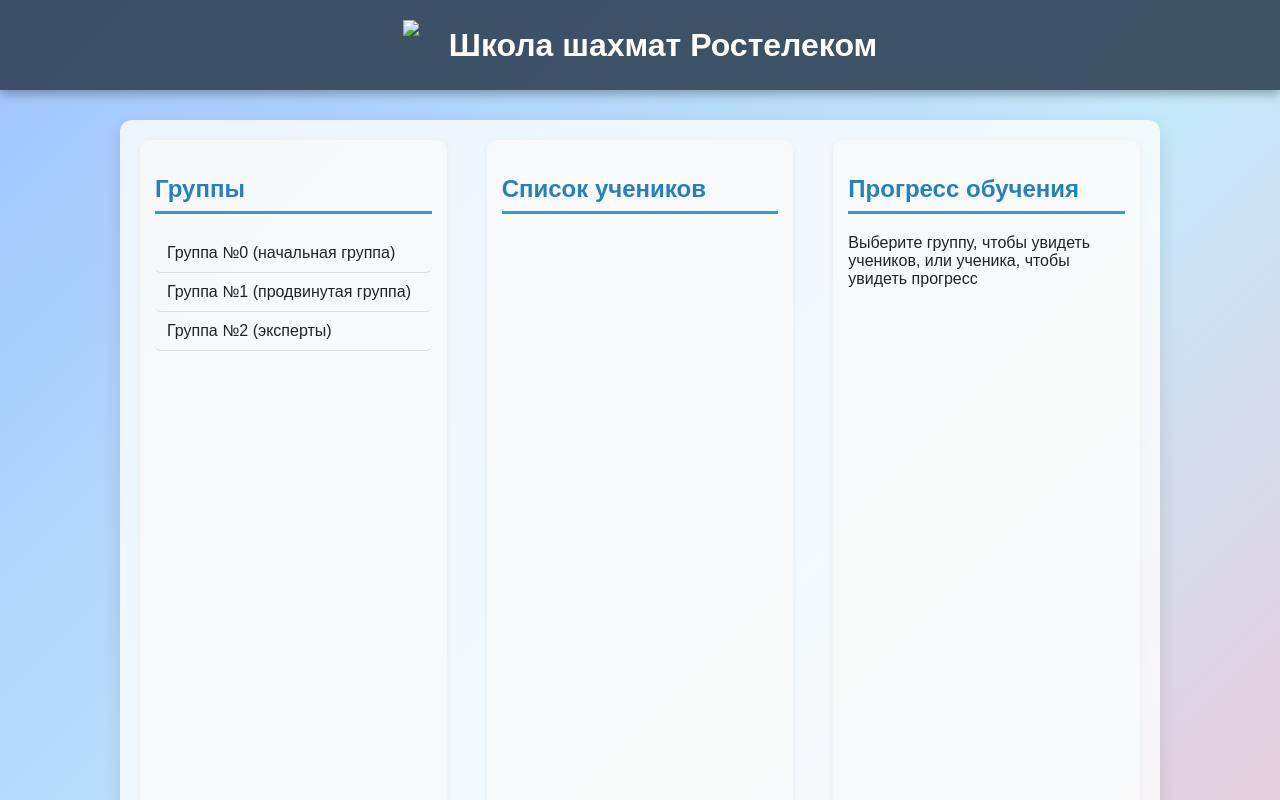
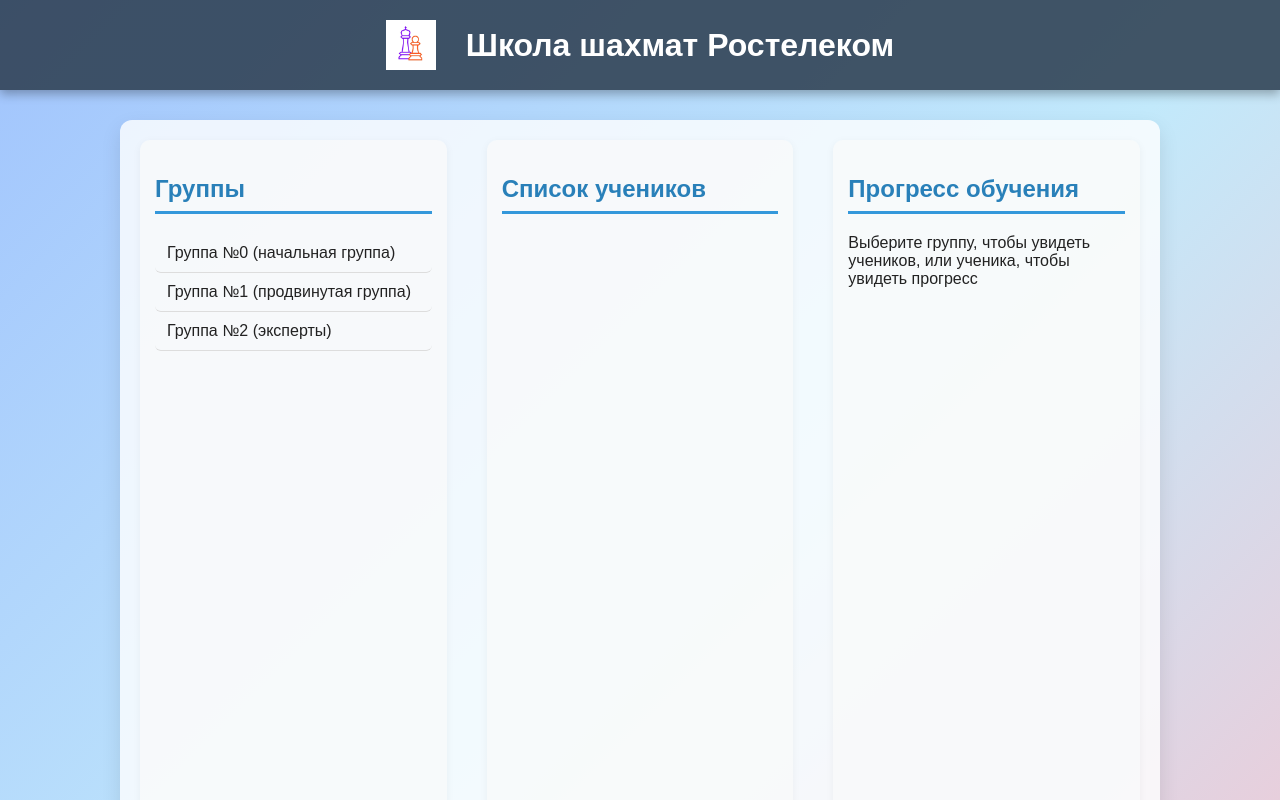
Before and after one commit to Renewer222/chess-school, a plain HTML site: page index.html in a window 1280 px wide. Shown: the top 800 px of the page. Drawn offline with Linux system fonts and the light colour scheme.

Commit message:
Update index.html

```diff
--- a/index.html
+++ b/index.html
@@ -115,7 +115,7 @@
 <body>
 
 <header>
-  <img src="7e8e6e85-b598-4678-9088-bfe8df0ba1f1.jpg" style="height: 50px; margin-right: 15px; vertical-align: middle;" />
+  <img src="7e8e6e85-b598-4678-9088-bfe8df0ba1f1.jpg.jpg" style="height: 50px; margin-right: 15px; vertical-align: middle;" />
   Школа шахмат Ростелеком
 </header>
 
```
